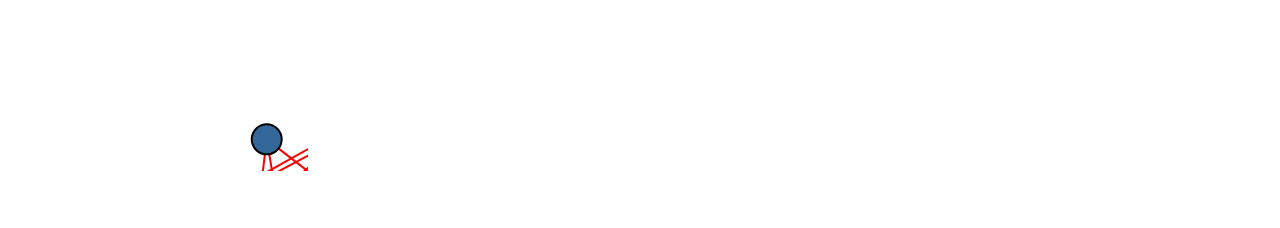
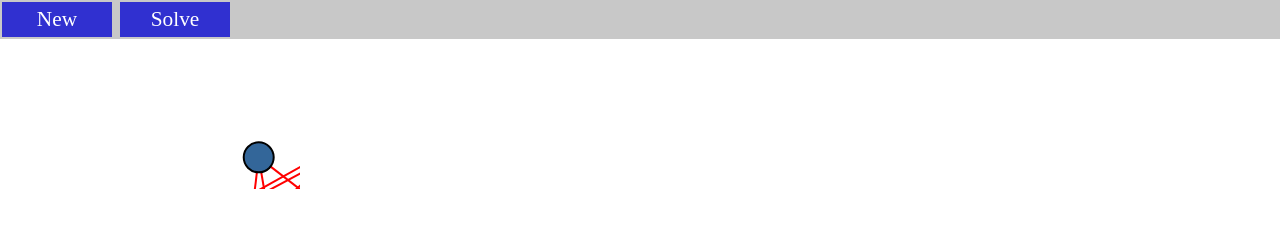
Before and after one commit to nazarov-yuriy/jc-untangle, a plain HTML site: page index.html in a window 1280 px wide. Drawn offline with Linux system fonts and the light colour scheme.

Commit message:
Restructurization. Added menu. Added "new" and "solve" function.

```diff
--- /dev/null
+++ b/conf_glob.js
@@ -0,0 +1,15 @@
+/**
+ * Created with JetBrains WebStorm.
+ * User: firefish
+ * Date: 23/02/13
+ * Time: 19:10
+ * To change this template use File | Settings | File Templates.
+ */
+var mySvg;
+var container;
+var rad = 15;
+var tangles = 100501;
+var step = 70;
+var max_i = 5;
+var max_j = 5;
+var stoh = 0.05;
--- /dev/null
+++ b/control.js
@@ -0,0 +1,30 @@
+/**
+ * Created with JetBrains WebStorm.
+ * User: firefish
+ * Date: 23/02/13
+ * Time: 18:50
+ * To change this template use File | Settings | File Templates.
+ */
+
+function menu_click(){
+    return false;
+}
+
+function new_click(){
+    gen();
+    return false;
+}
+
+function load_click(){
+    clear();
+    return false;
+}
+
+function save_click(){
+    return false;
+}
+
+function solve_click(){
+    solve();
+    return false;
+}
--- a/index.html
+++ b/index.html
@@ -1,11 +1,23 @@
 <!DOCTYPE html>
 <html>
 <head>
+    <script type="text/javascript" src="conf_glob.js"></script>
+    <script type="text/javascript" src="util.js"></script>
+    <script type="text/javascript" src="control.js"></script>
     <script type="text/javascript" src="main.js"></script>
+    <link rel="stylesheet" type="text/css" href="main.css">
     <title></title>
 </head>
 <body>
-<h1 id="congr"></h1>
-<div id="svgContainer"></div>
+    <div id="menu" class="menu_bar">
+        <!--<a class="menu_btn" href="#" onclick="return menu_click();">&lt;</a>-->
+        <a class="menu_btn" href="#" onclick="return new_click();">New</a>
+        <!--<a class="menu_btn" href="#" onclick="return load_click();">Load</a>-->
+        <!--<a class="menu_btn" href="#" onclick="return save_click();">Save</a>-->
+        <a class="menu_btn" href="#" onclick="return solve_click();">Solve</a>
+    </div>
+    <div id="space">
+        <div id="svgContainer" style="width: 100%; height: 800px; cursor: default"></div>
+    </div>
 </body>
 </html>
--- /dev/null
+++ b/main.css
@@ -0,0 +1,28 @@
+div.svgContainer {width: 100%}
+
+.menu_btn {
+    margin: 2px;
+    padding:5px;
+    display: inline-block;
+    text-align: center;
+    width: 100px;
+    background-color: #3030d0;
+    color:#FFF;
+    font-size: 16pt;
+    text-decoration:none;
+}
+a:hover {
+    background-color: #3030ff;
+    text-decoration: underline;
+}
+a:active {
+    background-color: #3030b0;
+}
+
+.menu_bar {
+    background-color: #c8c8c8;
+}
+
+body {
+    margin: 0;
+}
--- a/main.js
+++ b/main.js
@@ -5,101 +5,58 @@
  * Time: 22:35
  * To change this template use File | Settings | File Templates.
  */
-var mySvg;
-var container;
 var circles = [];
 var lines = [];
-var rad = 15;
-var tangles = 100501;
-var step = 70;
-var max_i = 5;
-var max_j = 5;
-var stoh = 0.05;
+var already_win = false;
 
-function add_circle(x, y){
-    var start = [];
-    var end   = [];
-    var c = document.createElementNS("http://www.w3.org/2000/svg", "circle");
-    c.setAttribute("cx", x);
-    c.setAttribute("cy", y);
-    c.setAttribute("r", rad);
-    c.setAttribute("fill", "#336699");
-    c.setAttribute("stroke", "black");
-    c.setAttribute("stroke-width", "2");
-
-    c.start = start;
-    c.end   = end;
-
-    c.onmousedown = function(){
-        c.setAttribute("fill", "red");
-
-        for(var i = 0; i< c.start.length; i++){
-            c.start[i].t.setAttribute("fill", "red");
+var statei=0;
+var statej=0;
+function solve(){
+    if(statei<max_i){
+        if(statej<max_j){
+            move_circle(circles[statei][statej], step*(statej+1), step*(statei+1));
+            setTimeout(solve, 50);
+            statej++;
+        }else{
+            statej=0;
+            statei++;
+            setTimeout(solve, 50);
         }
-
-        for(var i = 0; i< c.end.length; i++){
-            c.end[i].f.setAttribute("fill", "red");
-        }
-        document.onmousemove = function(event){
-            move_circle(c, event.clientX - container.offsetLeft, event.clientY - container.offsetTop);
-        }
+    }else{
+        statej=0;
+        statei=0;
     }
-
-    //c.onmouseup = function(){document.onmousemove = null}
-
-    return c;
+    already_win = true;
 }
 
-function move_circle(c, x, y){
-    c.setAttribute("cx", x);
-    c.setAttribute("cy", y);
-
-    for(var i = 0; i< c.start.length; i++){
-        c.start[i].setAttribute("x1", x);
-        c.start[i].setAttribute("y1", y);
-    }
-
-    for(var i = 0; i< c.end.length; i++){
-        c.end[i].setAttribute("x2", x);
-        c.end[i].setAttribute("y2", y);
-    }
-
-    tangles = 0;
-    for(var i = 0; i<lines.length; i++){
-        var tangle = false;
-        for(var j = 0; j<lines.length; j++){
-            if(i!=j)
-                tangle |= is_tangle(lines[i], lines[j]);
-        }
-        if(tangle){
-            lines[i].setAttribute("stroke", "red");
-            tangles++;
-        }else{
-            lines[i].setAttribute("stroke", "black");
-        }
+function WON(){
+    if(!already_win){
+        alert("You WIN!!!");
     }
 }
 
-function add_line(f, t){
-    var c = document.createElementNS("http://www.w3.org/2000/svg", "line");
-    c.setAttribute("x1", f.cx.baseVal.value);
-    c.setAttribute("y1", f.cy.baseVal.value);
-    c.setAttribute("x2", t.cx.baseVal.value);
-    c.setAttribute("y2", t.cy.baseVal.value);
-    c.setAttribute("stroke", "black");
-    c.setAttribute("stroke-width", "2");
+function remove_node(node){
+    if (node) {
+        node.parentNode.removeChild(node);
+    }
+}
 
-    f.start.push(c);
-    t.end.push(c);
-
-    c.f = f;
-    c.t = t;
-
-    mySvg.appendChild(c);
-    return c;
+function clear(){
+    for(var i = 0; i < circles.length; i++){
+        for(var j = 0; j < circles[i].length; j++){
+            remove_node(circles[i][j]);
+        }
+    }
+    for(var i = 0; i < lines.length; i++){
+        remove_node(lines[i]);
+    }
+    circles = [];
+    lines = [];
+    already_win = false;
 }
 
 function gen(){
+    clear();
     circles = new Array(max_i);
     for(var i = 0; i < max_i; i++){
         circles[i] = new Array(max_j);
@@ -173,7 +130,7 @@ window.onload = mLoad;
 document.onmouseup = function(){
     document.onmousemove = null;
     if(tangles==0){
-        document.getElementById("congr").innerText = "You WON!!!";
+        WON();
     }
 
     for(var i = 0; i < max_i; i++){
--- /dev/null
+++ b/util.js
@@ -0,0 +1,92 @@
+/**
+ * Created with JetBrains WebStorm.
+ * User: firefish
+ * Date: 23/02/13
+ * Time: 19:07
+ * To change this template use File | Settings | File Templates.
+ */
+
+function add_circle(x, y){
+    var start = [];
+    var end   = [];
+    var c = document.createElementNS("http://www.w3.org/2000/svg", "circle");
+    c.setAttribute("cx", x);
+    c.setAttribute("cy", y);
+    c.setAttribute("r", rad);
+    c.setAttribute("fill", "#336699");
+    c.setAttribute("stroke", "black");
+    c.setAttribute("stroke-width", "2");
+
+    c.style.cursor = "move";
+
+    c.start = start;
+    c.end   = end;
+
+    c.onmousedown = function(){
+        c.setAttribute("fill", "red");
+
+        for(var i = 0; i< c.start.length; i++){
+            c.start[i].t.setAttribute("fill", "red");
+        }
+
+        for(var i = 0; i< c.end.length; i++){
+            c.end[i].f.setAttribute("fill", "red");
+        }
+        document.onmousemove = function(event){
+            move_circle(c, event.clientX - container.offsetLeft, event.clientY - container.offsetTop);
+        }
+    }
+
+    //c.onmouseup = function(){document.onmousemove = null}
+
+    return c;
+}
+
+function move_circle(c, x, y){
+    c.setAttribute("cx", x);
+    c.setAttribute("cy", y);
+
+    for(var i = 0; i< c.start.length; i++){
+        c.start[i].setAttribute("x1", x);
+        c.start[i].setAttribute("y1", y);
+    }
+
+    for(var i = 0; i< c.end.length; i++){
+        c.end[i].setAttribute("x2", x);
+        c.end[i].setAttribute("y2", y);
+    }
+
+    tangles = 0;
+    for(var i = 0; i<lines.length; i++){
+        var tangle = false;
+        for(var j = 0; j<lines.length; j++){
+            if(i!=j)
+                tangle |= is_tangle(lines[i], lines[j]);
+        }
+        if(tangle){
+            lines[i].setAttribute("stroke", "red");
+            tangles++;
+        }else{
+            lines[i].setAttribute("stroke", "black");
+        }
+    }
+}
+
+function add_line(f, t){
+    var c = document.createElementNS("http://www.w3.org/2000/svg", "line");
+    c.setAttribute("x1", f.cx.baseVal.value);
+    c.setAttribute("y1", f.cy.baseVal.value);
+    c.setAttribute("x2", t.cx.baseVal.value);
+    c.setAttribute("y2", t.cy.baseVal.value);
+    c.setAttribute("stroke", "black");
+    c.setAttribute("stroke-width", "2");
+
+    f.start.push(c);
+    t.end.push(c);
+
+    c.f = f;
+    c.t = t;
+
+    mySvg.appendChild(c);
+    return c;
+}
```
